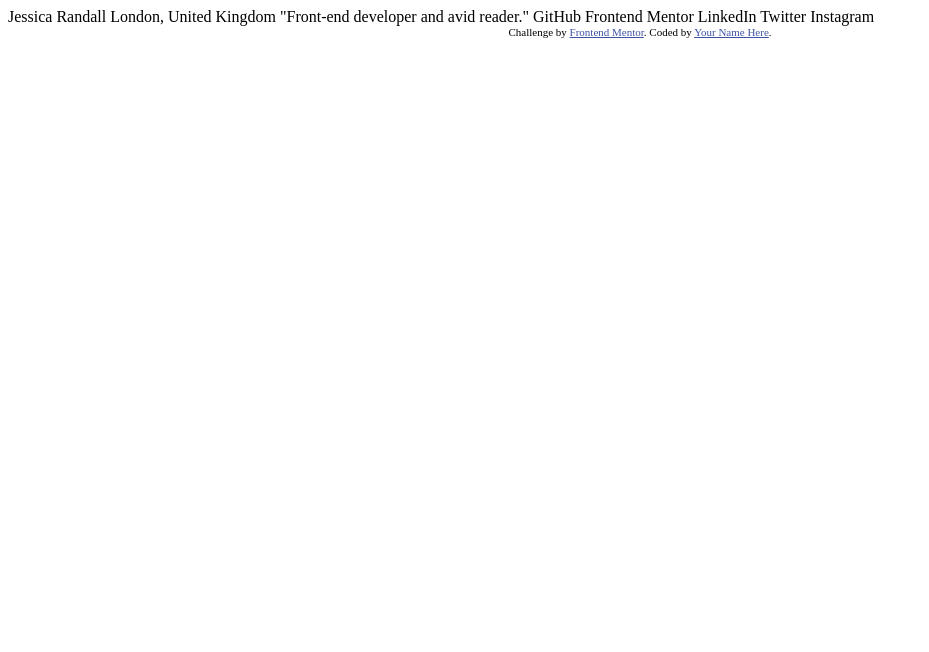
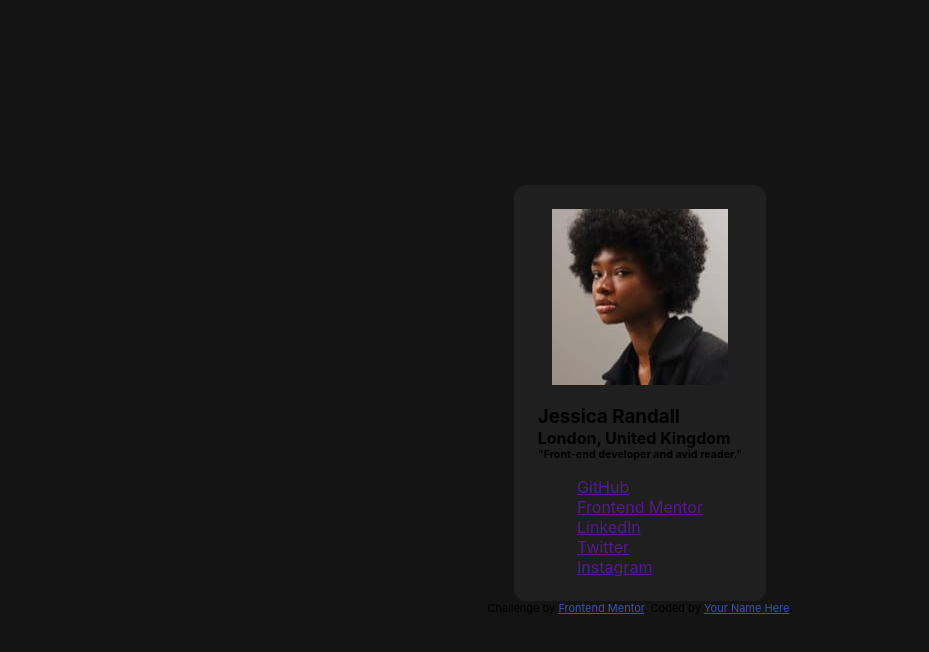
Before and after one commit to devbyapollo/fem-social-link-profile, a plain HTML site: page index.html in a window 1280 px wide. Shown: the whole page, without its empty margins (0-929 px from the left). Drawn offline with Linux system fonts and the light colour scheme.

Commit message:
started structuring the main card

```diff
--- a/index.html
+++ b/index.html
@@ -1,34 +1,60 @@
 <!DOCTYPE html>
 <html lang="en">
   <head>
-  <meta charset="UTF-8">
-  <meta name="viewport" content="width=device-width, initial-scale=1.0"> <!-- displays site properly based on user's device -->
+    <meta charset="UTF-8" />
+    <meta name="viewport" content="width=device-width, initial-scale=1.0" />
+    <!-- displays site properly based on user's device -->
 
-  <link rel="icon" type="image/png" sizes="32x32" href="./assets/images/favicon-32x32.png">
+    <link
+      rel="icon"
+      type="image/png"
+      sizes="32x32"
+      href="./assets/images/favicon-32x32.png"
+    />
 
     <title>Frontend Mentor | Social links profile</title>
+    <link rel="stylesheet" href="style.css" />
 
     <!-- Feel free to remove these styles or customise in your own stylesheet 👍 -->
     <style>
-    .attribution { font-size: 11px; text-align: center; }
-    .attribution a { color: hsl(228, 45%, 44%); }
+      .attribution {
+        font-size: 11px;
+        text-align: center;
+      }
+      .attribution a {
+        color: hsl(228, 45%, 44%);
+      }
     </style>
   </head>
   <body>
+    <div class="main-card">
+      <div class="image">
+        <img src="./assets/images/avatar-jessica.jpeg" alt="profile-pic" />
+      </div>
+      <div class="info">
+        <div class="name"><h3>Jessica Randall</h3></div>
+        <div class="location"><h4>London, United Kingdom</h4></div>
+        <div class="occupation">
+          <h6>"Front-end developer and avid reader."</h6>
+        </div>
+      </div>
 
-  Jessica Randall
-  London, United Kingdom
-  "Front-end developer and avid reader."
-
-  GitHub
-  Frontend Mentor
-  LinkedIn
-  Twitter
-  Instagram
+      <div class="social-links">
+        <ul>
+          <li><a href="">GitHub</a></li>
+          <li><a href="">Frontend Mentor</a></li>
+          <li><a href="">LinkedIn</a></li>
+          <li><a href="">Twitter</a></li>
+          <li><a href="">Instagram</a></li>
+        </ul>
+      </div>
+    </div>
 
     <div class="attribution">
-    Challenge by <a href="https://www.frontendmentor.io?ref=challenge" target="_blank">Frontend Mentor</a>.
-    Coded by <a href="#">Your Name Here</a>.
+      Challenge by
+      <a href="https://www.frontendmentor.io?ref=challenge" target="_blank"
+        >Frontend Mentor</a
+      >. Coded by <a href="#">Your Name Here</a>.
     </div>
   </body>
 </html>
--- a/style.css
+++ b/style.css
@@ -0,0 +1,37 @@
+@font-face {
+  font-family: inter, sans-serif;
+  src: url(./assets/fonts/Inter-VariableFont_slnt\wght.ttf) format(ttf);
+}
+
+* {
+  margin: 0;
+  padding: 0;
+  box-sizing: border-box;
+}
+
+body {
+  font-family: inter, sans-serif;
+  background: hsl(0, 0%, 8%);
+  display: flex;
+  flex-direction: column;
+  justify-content: center;
+  align-items: center;
+  height: 100vh;
+}
+
+ul {
+  margin: 0;
+  padding: 0;
+  list-style-type: none;
+}
+
+.main-card {
+  display: flex;
+  flex-direction: column;
+  justify-content: center;
+  align-items: center;
+  background: hsl(0, 0%, 12%);
+  gap: 16px;
+  padding: 24px;
+  border-radius: 12px;
+}
```
Lines whose indentation alone changed are shown as unchanged.
